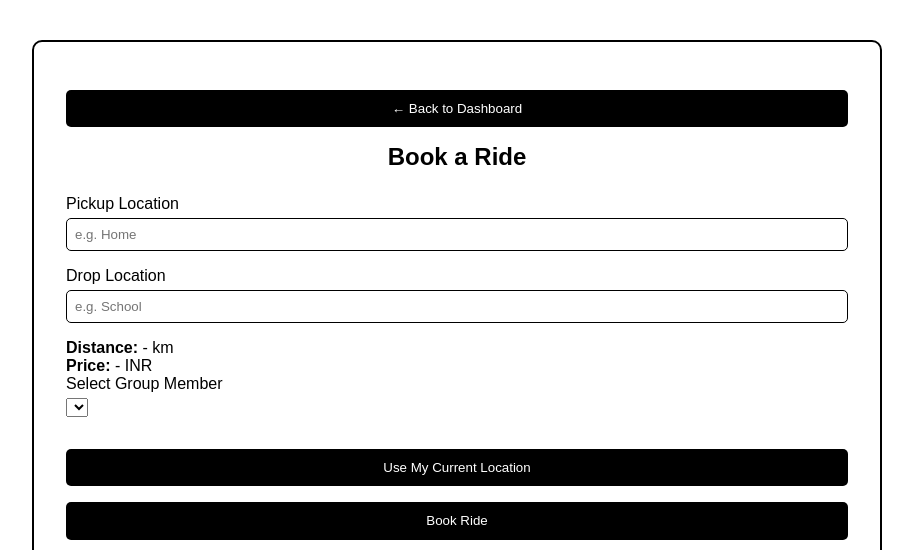
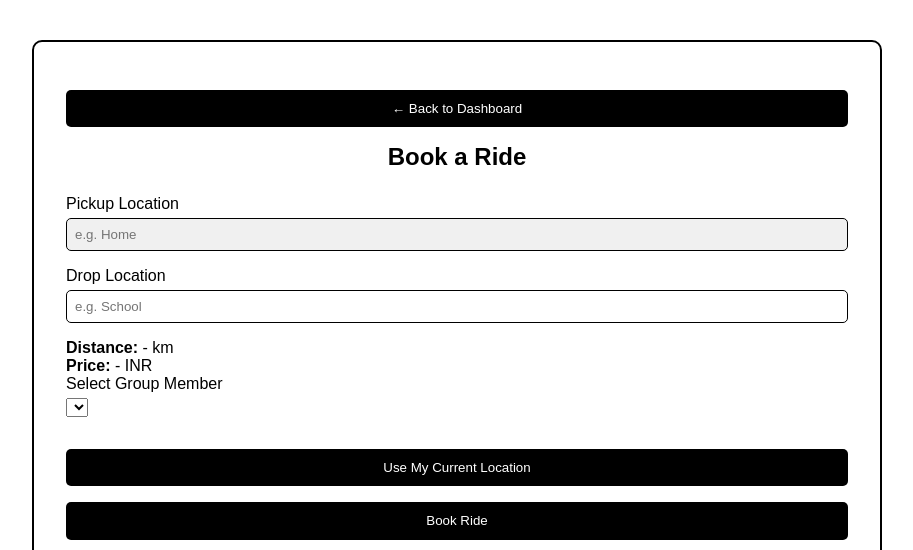
Before and after one commit to Sanchithegde/ride-booking-app, a plain HTML site: page book.html in a window 1280 px wide. Shown: the top 550 px of the page, without its empty margins (183-1096 px from the left). Drawn offline with Linux system fonts and the light colour scheme; some packages are replaced by stand-ins of ours; no server answers.

Commit message:
blocking pickup editing

```diff
--- a/book.html
+++ b/book.html
@@ -4,6 +4,15 @@
   <meta charset="UTF-8">
   <title>Book a Ride</title>
   <link rel="stylesheet" href="style.css" />
+  <style>
+    #pickup {
+      pointer-events: none;
+      background-color: #f0f0f0;
+      color: #555;
+      cursor: not-allowed;
+      user-select: none;
+    }
+  </style>
 </head>
 <body>
   <div class="group-container">
@@ -29,8 +38,7 @@
 
       <div class="form-group">
         <label for="rider">Select Group Member</label>
-        <select id="rider" required>
-        </select>
+        <select id="rider" required></select>
       </div>
 
       <button type="button" id="current-location-button" style="margin-top: 1rem;">Use My Current Location</button>
--- a/book.js
+++ b/book.js
@@ -140,11 +140,8 @@ riderSelect.addEventListener('change', async function () {
     currentLocationButton.disabled = riderEmail !== currentUser.email;
 
     if (riderEmail === currentUser.email) {
-    pickupInput.disabled = false;
-    pickupInput.value = "";
       getCurrentLocationAndSet();
     } else {
-    pickupInput.disabled = true;
       const location = await fetchUserLocation(riderEmail);
       if (location) {
         const userLatLng = new google.maps.LatLng(location.lat, location.lng);
@@ -156,6 +153,7 @@ riderSelect.addEventListener('change', async function () {
       }
     }
   });
+
 
 function setMarker(location, type) {
   if (type === "pickup") {
--- a/style.css
+++ b/style.css
@@ -105,3 +105,10 @@
   body.booking-page .group-container {
     width: 850px !important;
   }
+
+  #pickup {
+    pointer-events: none;
+    background-color: #f0f0f0;
+    color: #555;
+    cursor: not-allowed;
+  }
```
Lines whose indentation alone changed are shown as unchanged.
